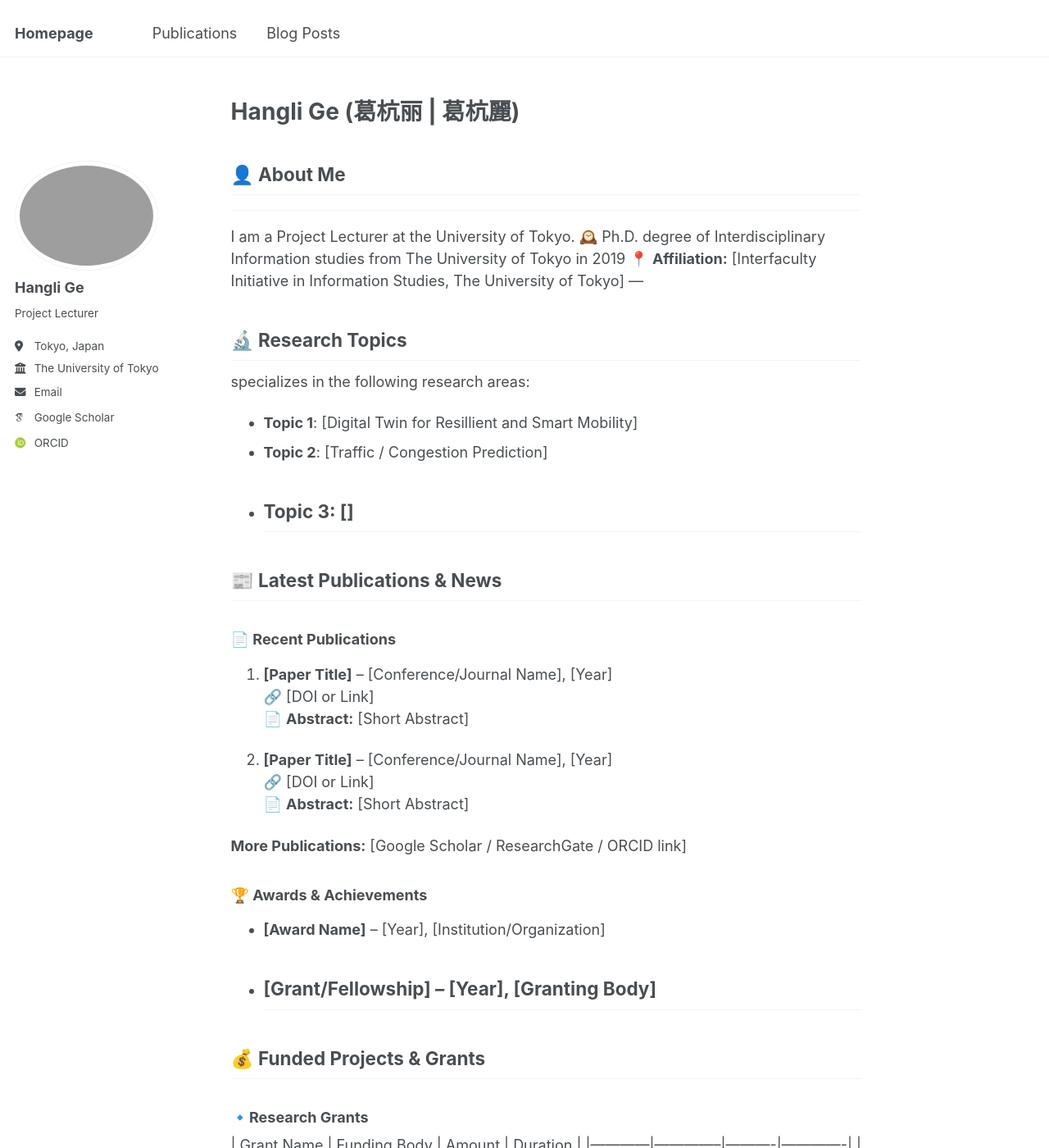
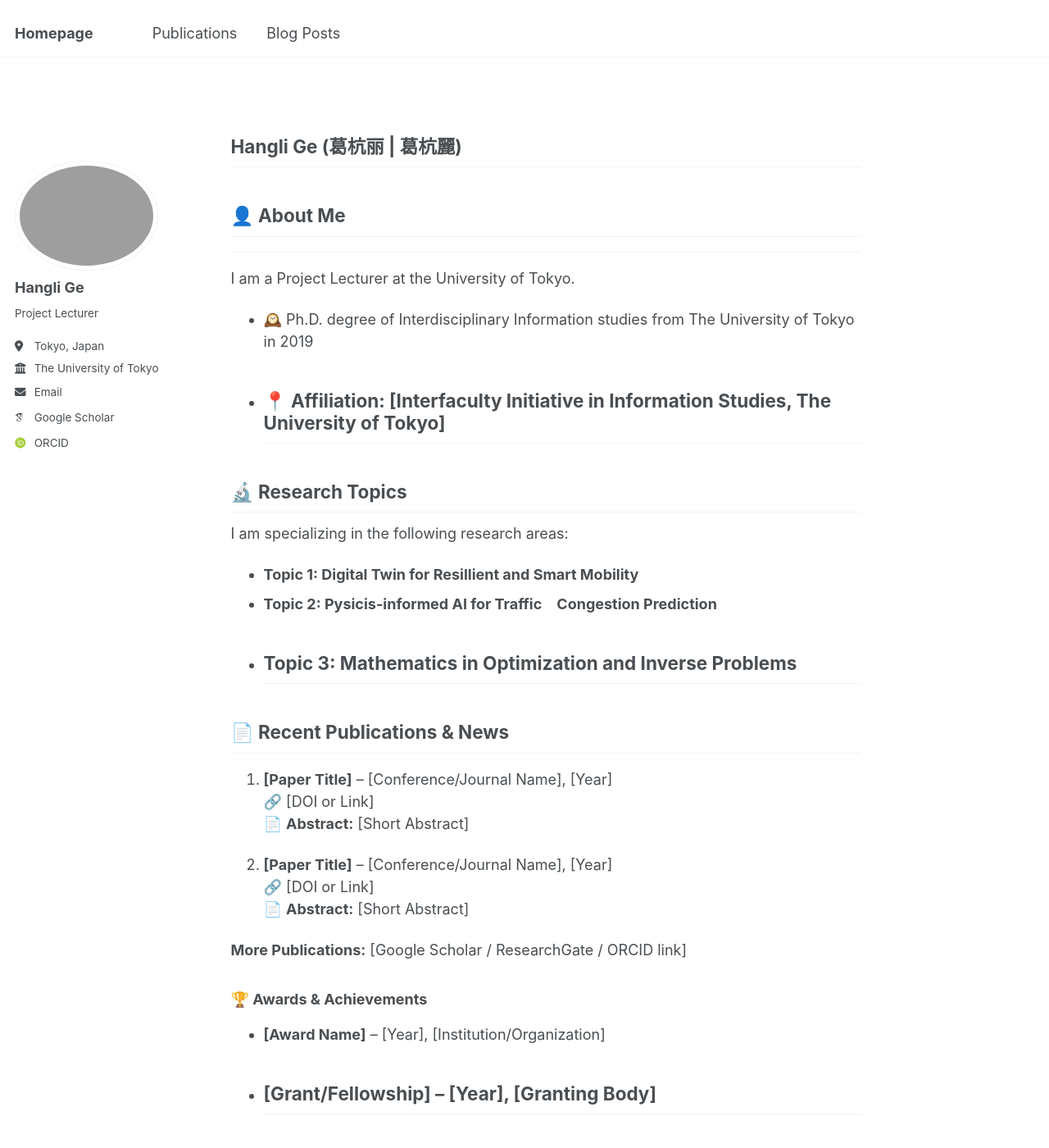
Before and after one commit to christie888/christie888.github.io, a Jekyll site: the page built from _pages/about.md, in a window 1280 px wide and 1400 px high. Shown: the whole window at 82% size. Built offline with Jekyll 4.4.1, drawn with Linux system fonts in a browser that asks for light colours; some web fonts are replaced; some of the changed text lies outside the part shown.

Commit message:
Update about.md

```diff
--- a/_pages/about.md
+++ b/_pages/about.md
@@ -7,7 +7,7 @@ redirect_from:
   - /about.html
 ---
 
-# Hangli Ge (葛杭丽 | 葛杭麗)
+## Hangli Ge (葛杭丽 | 葛杭麗)
 <!-- Research Topics
 ------
 Academic Affiliations
@@ -23,19 +23,18 @@ Research Fund
 ## 👤 About Me
 ------
 I am a Project Lecturer at the University of Tokyo.
-🕰️ Ph.D. degree of Interdisciplinary Information studies from The University of Tokyo in 2019
-📍 **Affiliation:** [Interfaculty Initiative in Information Studies, The University of Tokyo]
+- 🕰️ Ph.D. degree of Interdisciplinary Information studies from The University of Tokyo in 2019
+- 📍 **Affiliation:** [Interfaculty Initiative in Information Studies, The University of Tokyo]
 ---
 
 ## 🔬 Research Topics
- specializes in the following research areas:
-- **Topic 1**: [Digital Twin for Resillient and Smart Mobility]
-- **Topic 2**: [Traffic / Congestion Prediction]
-- **Topic 3**: []
+ I am specializing in the following research areas:
+- **Topic 1: Digital Twin for Resillient and Smart Mobility**
+- **Topic 2: Pysicis-informed AI for Traffic　Congestion Prediction**
+- **Topic 3: Mathematics in Optimization and Inverse Problems**
 ---
 
-## 📰 Latest Publications & News
-### 📄 Recent Publications
+## 📄 Recent Publications & News
 1. **[Paper Title]** – [Conference/Journal Name], [Year]
    🔗 [DOI or Link]
    📄 **Abstract:** [Short Abstract]
```
Also changed, not shown: other parts of _pages/about.md (+1 -1 lines).
